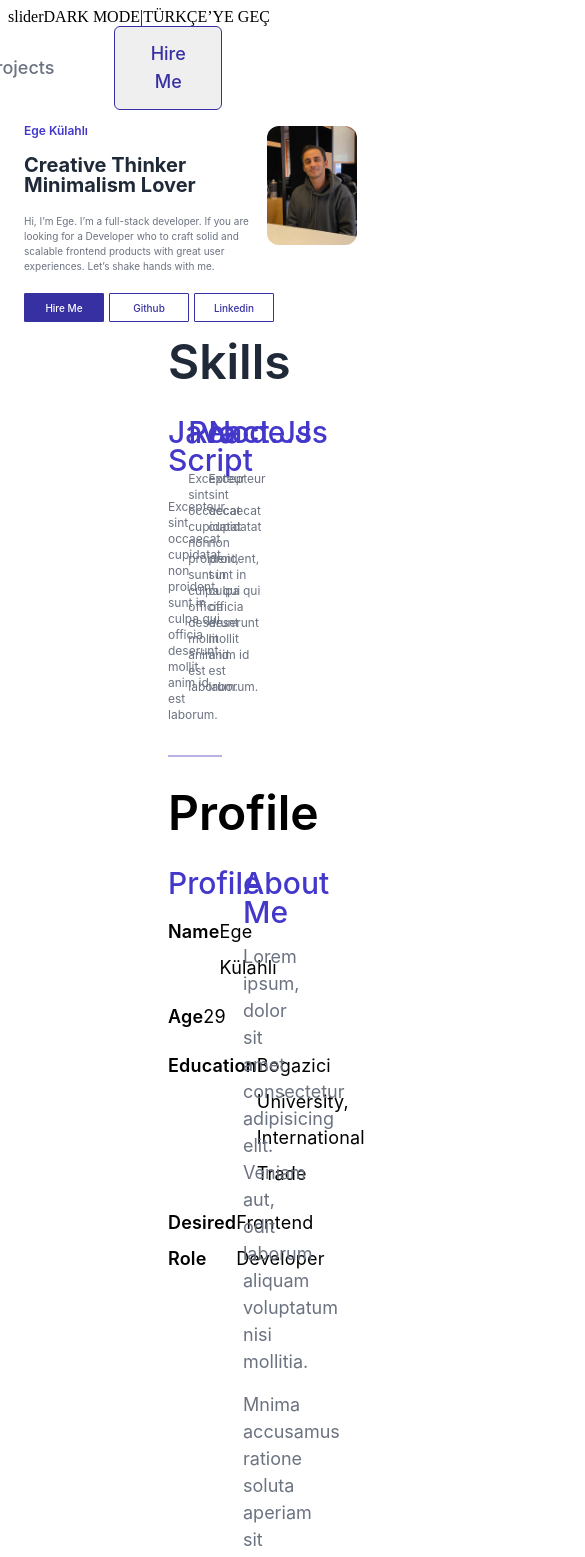
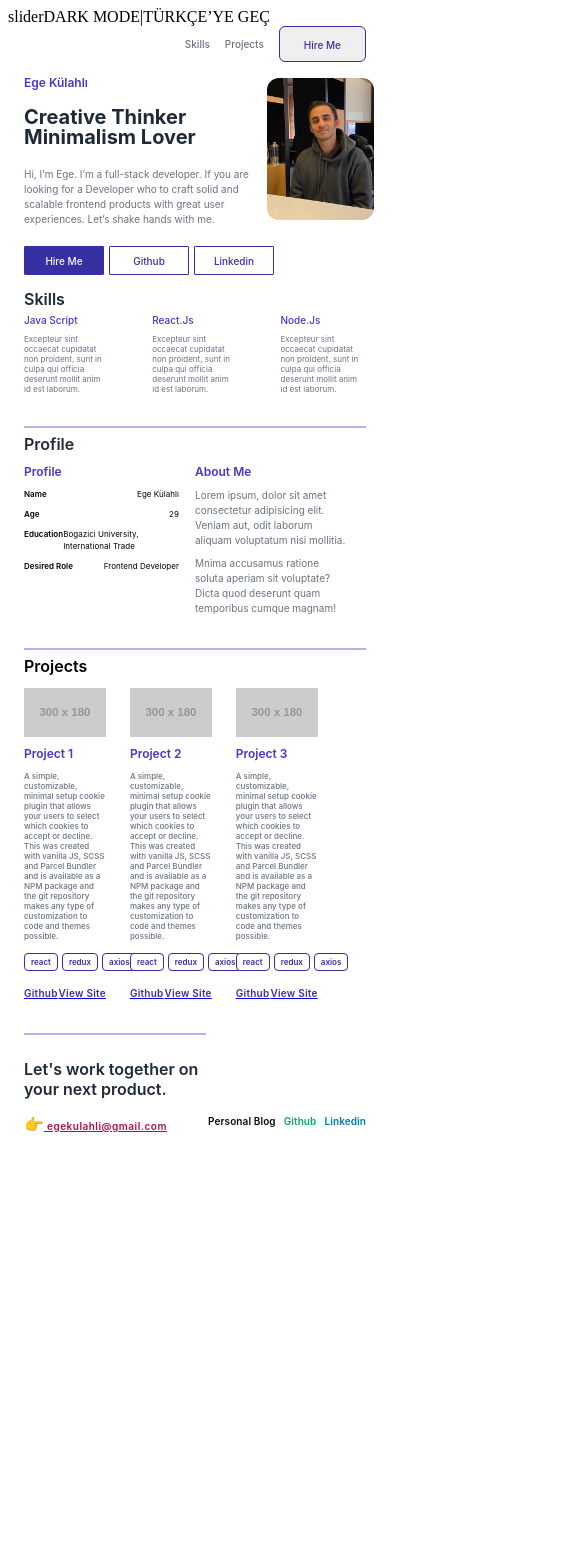
Before and after one commit to egekulahli1/MyCV, a React (Create React App) app: page / in a window 390 px wide. Shown: the top 1557 px of the page, 585 px wide, since content can reach past the window. After the commit the page ends 1150 px from the top, so only its background shows below. Built offline with nearby package versions, Linux system fonts and the light colour scheme.

Commit message:
without slider

```diff
--- a/src/styles/Footer.css
+++ b/src/styles/Footer.css
@@ -1,3 +1,79 @@
+@media(max-width:480px) {
+  .footer {
+    padding-left: 1rem;
+    padding-right: 1rem;
+    display: flex;
+    flex-direction: column;
+    margin-bottom: 1rem;
+  }
+
+  .footer-title {
+    margin-top: 0.5rem;
+    margin-bottom: 1rem;
+    padding-right: 10rem;
+  }
+
+  .footer-title span {
+    font-family: "Inter", sans-serif;
+    font-style: normal;
+    font-weight: 600;
+    font-size: 16px;
+    line-height: 125%;
+    color: #1f2937;
+  }
+  .footer-contact {
+    display: flex;
+    flex-direction: row;
+    justify-content: space-between;
+  }
+
+  .footer-contact-mail {
+    font-family: "Inter", sans-serif;
+    font-style: normal;
+    font-weight: 600;
+    font-size: 10px;
+    line-height: 10px;
+    letter-spacing: 0.05em;
+    text-decoration-line: underline;
+    color: #af0c48;
+  }
+
+  .footer-social-media-links {
+    display: flex;
+    flex-direction: row;
+    gap: 0.5rem;
+  }
+  #linkedin {
+    font-family: "Inter", sans-serif;
+    font-style: normal;
+    font-weight: 600;
+    font-size: 10px;
+    letter-spacing: 0.01em;
+    color: #0077b5;
+    text-decoration: none;
+  }
+  #github {
+    font-family: "Inter", sans-serif;
+    font-style: normal;
+    font-weight: 600;
+    font-size: 10px;
+    letter-spacing: 0.01em;
+    color: #00ab6b;
+    text-decoration: none;
+  }
+  #personalblog {
+    text-decoration: none;
+    font-family: "Inter", sans-serif;
+    font-style: normal;
+    font-weight: 600;
+    font-size: 10px;
+    letter-spacing: 0.01em;
+    color: #0a0a14;
+  }
+}
+
+@media (min-width:1440px) {
+
 .footer {
   padding-left: 10rem;
   padding-right: 10rem;
@@ -75,3 +151,4 @@
   letter-spacing: 0.01em;
   color: #0a0a14;
 }
+}
--- a/src/styles/Header.css
+++ b/src/styles/Header.css
@@ -37,7 +37,7 @@
     .header-image img{
 
         border-radius: 0.75rem;
-        width: 80%;
+        width: 95%;
         height: auto;
     }
 
--- a/src/styles/Navbar.css
+++ b/src/styles/Navbar.css
@@ -1,3 +1,49 @@
+@media (max-width: 480px) {
+    .navbar-title {
+        font-family: 'Inter', sans-serif;
+    font-style: normal;
+    font-weight: 500;
+    font-size: 10px;
+    line-height: 10px;
+    color:
+    #6B7280;
+    }
+    .navbar-button{
+        box-sizing: border-box;
+        border: 0.25px solid #3730A3;
+        border-radius: 6px;
+        padding: 0.6rem 1.5rem;
+    }
+    .navbar-button:hover{
+        transform: scale(1.05);
+        transition: 0.2s;
+        cursor: pointer;
+    }
+
+    .navbar-button-title{
+        font-family: 'Inter', sans-serif;
+    font-style: normal;
+    font-weight: 500;
+    font-size: 10px;
+    color: #3730A3;
+    line-height: 10px;
+    }
+
+    .Navbar {
+
+        padding-right: 1rem;
+        padding-left: 1rem;
+        display: flex;
+        flex-direction: row;
+        justify-content: flex-end;
+        gap:15px;
+        align-items: center;
+
+    }
+}
+
+
+@media (min-width: 1440px) {
 .navbar-title {
     font-family: 'Inter', sans-serif;
 font-style: normal;
@@ -41,3 +87,5 @@ line-height: 28px;
     align-items: center;
 
 }
+
+}
--- a/src/styles/Profile.css
+++ b/src/styles/Profile.css
@@ -1,3 +1,105 @@
+@media (max-width:480px) {
+  .profile {
+    padding-left: 1rem;
+    padding-right: 1rem;
+    margin-top: 0.5rem;
+  }
+
+  .profile-title-text {
+    font-family: "Inter", sans-serif;
+    font-style: normal;
+    font-weight: 600;
+    font-size: 16px;
+    line-height: 16px;
+    color: #1F2937;
+  }
+
+  .profile-content {
+    display: flex;
+    flex-direction: row;
+    margin-top: 0.5rem;
+    margin-bottom: 0.5rem;
+    gap: 1rem;
+  }
+
+  .about-me-section {
+    width: 50%;
+    padding-right: 1rem;
+  }
+
+  .about-me-title {
+    font-family: "Inter", sans-serif;
+    font-style: normal;
+    font-weight: 600;
+    font-size: 12px;
+    line-height: 10px;
+    color: #4338ca;
+  }
+
+  .about-me-text {
+    margin-top: 0.5rem;
+    display: flex;
+    flex-direction: column;
+    gap: 0.5rem;
+  }
+  .about-me-text-content {
+    font-family: "Inter", sans-serif;
+    font-style: normal;
+    font-weight: 400;
+    font-size: 10px;
+    line-height: 150%;
+    color: #6b7280;
+  }
+
+  .profile-card {
+    width: 50%;
+  }
+  .profile-card-title {
+    font-family: "Inter", sans-serif;
+    font-style: normal;
+    font-weight: 600;
+    font-size: 12px;
+    line-height: 10px;
+    color: #4338ca;
+  }
+  .profile-card-content {
+    margin-top: 0.5rem;
+    display: flex;
+    flex-direction: column;
+    gap: 0.5rem;
+  }
+  .profile-card-sub-content {
+    display: flex;
+    flex-direction: row;
+    justify-content: space-between;
+  }
+  .Profile-card-text {
+    font-family: "Inter", sans-serif;
+    font-style: normal;
+    font-weight: 400;
+    font-size: 8px;
+    line-height: 150%;
+    letter-spacing: 0.005em;
+    color: #000000;
+  }
+  .Profile-card-sub-title {
+    font-family: "Inter", sans-serif;
+    font-style: normal;
+    font-weight: 600;
+    font-size: 8px;
+    line-height: 150%;
+    letter-spacing: 0.005em;
+    color: #000000;
+  }
+  .pink-line{
+    margin-top:2rem;
+    border: 1px solid #BAB2E7;
+  }
+
+}
+
+
+@media (min-width: 1440px) {
 .profile {
   padding-left: 10rem;
   padding-right: 10rem;
@@ -99,3 +201,5 @@
   margin-top:2rem;
   border: 1px solid #BAB2E7;
 }
+
+}
--- a/src/styles/Projects.css
+++ b/src/styles/Projects.css
@@ -1,3 +1,88 @@
+@media (max-width:480px){
+  .pink-line {
+    margin-top: 2rem;
+    border: 1px solid #bab2e7;
+  }
+  .projects {
+    padding-left: 1rem;
+    padding-right: 11rem;
+    margin-top: 0.5rem;
+    margin-bottom: 1rem;
+  }
+  .projects-title {
+    font-family: "Inter", sans-serif;
+    font-style: normal;
+    font-weight: 600;
+    font-size: 16px;
+    line-height: 16px;
+    color: #000000;
+  }
+  .projects-content-section {
+    display: flex;
+    flex-direction: row;
+    margin-top: 0.75rem;
+    justify-content: space-between;
+    gap: 1.5rem;
+  }
+  .projects-content-card {
+    width: 45%;
+    display: flex;
+    flex-direction: column;
+    gap: 0.75rem;
+  }
+  .projects-content-card-title {
+    font-family: "Inter", sans-serif;
+    font-style: normal;
+    font-weight: 600;
+    font-size: 12px;
+    line-height: 10px;
+    color: #4338ca;
+  }
+  .projects-content-card-description {
+    font-family: "Inter", sans-serif;
+
+    font-style: normal;
+    font-weight: 500;
+    font-size: 8px;
+    line-height: 125%;
+    color: #6b7280;
+  }
+  .projects-content-card-skills{
+    display: flex;
+    flex-direction: row;
+    gap: 0.25rem;
+}
+.projects-content-card-skill{
+  background: #FFFFFF;
+border: 0.25px solid #3730A3;
+border-radius: 4px;
+padding: 3px 6px 3px;
+color: #3730A3;
+font-family: 'Inter', sans-serif;
+font-style: normal;
+font-size: 8px;
+font-weight: 600;
+}
+.projects-content-card-links{
+  display: flex;
+  flex-direction: row;
+  justify-content: space-between;
+}
+.projects-content-card-links span{
+  text-decoration: none;
+  color: #3730A3;
+  font-family: 'Inter', sans-serif;
+  font-style: normal;
+  font-weight: 600;
+  font-size: 10px;
+  line-height: 10px;
+  letter-spacing: 0.025em;
+
+}
+}
+
+@media (min-width: 1440px) {
+
 .pink-line {
   margin-top: 2rem;
   border: 1px solid #bab2e7;
@@ -86,3 +171,4 @@ font-weight: 600;
     line-height: 16px;
 
 }
+}
--- a/src/styles/Skills.css
+++ b/src/styles/Skills.css
@@ -1,3 +1,63 @@
+@media (max-width: 480px) {
+    .Skills{
+        padding-left: 1rem;
+        padding-right: 1rem;
+    }
+
+    .skills-title-container{
+        margin-bottom: 0.5rem;
+    }
+
+    .skills-title{
+        font-family: 'Inter', sans-serif;
+    font-style: normal;
+    font-weight: 600;
+    font-size: 16px;
+    line-height: 16px;
+    color: #1F2937;
+    }
+
+    .skills-content{
+        display: flex;
+        flex-direction: row;
+        justify-content: space-between;
+
+    }
+
+    .skill-type{
+        display: flex;
+        flex-direction: column;
+        align-items: flex-start;
+        gap: 10px;
+        width: 25%;
+    }
+    .skill-type-title{
+        font-family: 'Inter', sans-serif;
+    font-style: normal;
+    font-weight: 500;
+    font-size: 10px;
+    line-height: 7px;
+    color: #4338CA;
+    }
+
+    .skill-type-description{
+        font-family: 'Inter', sans-serif;
+    font-style: normal;
+    font-weight: 400;
+    font-size: 8px;
+    line-height: 10px;
+    color: #6B7280;
+    }
+
+    .pink-line{
+        margin-top:2rem;
+        border: 1px solid #BAB2E7;
+    }
+
+}
+
+@media (min-width:1440px) {
+
 .Skills{
     padding-left: 10rem;
     padding-right: 10rem;
@@ -55,3 +115,5 @@ color: #6B7280;
     margin-top:2rem;
     border: 1px solid #BAB2E7;
 }
+
+}
```
